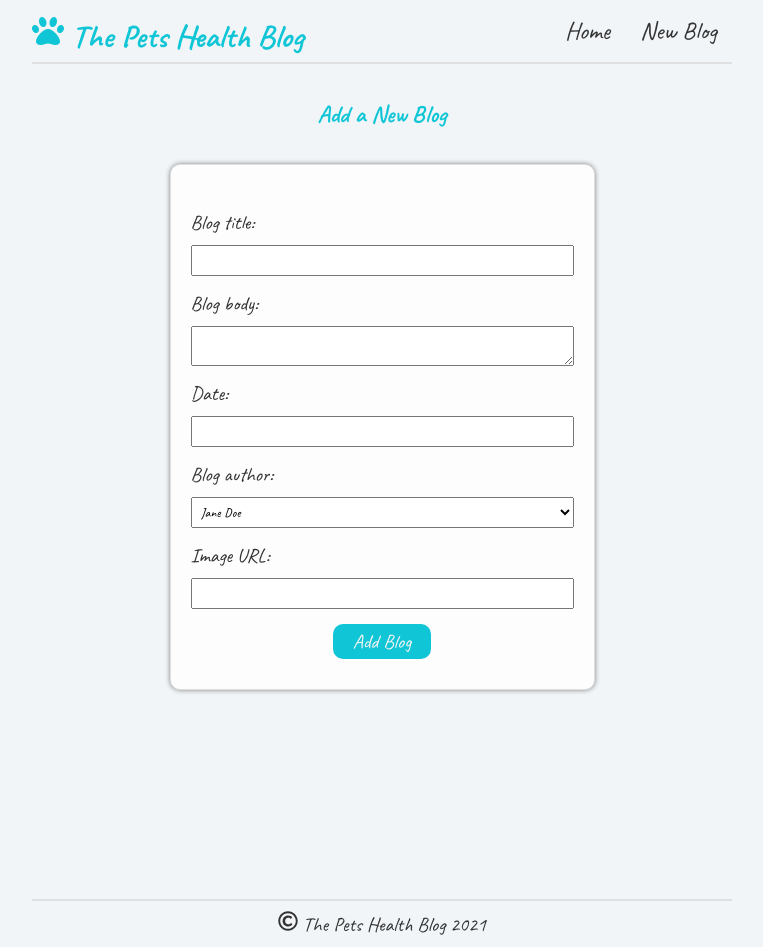
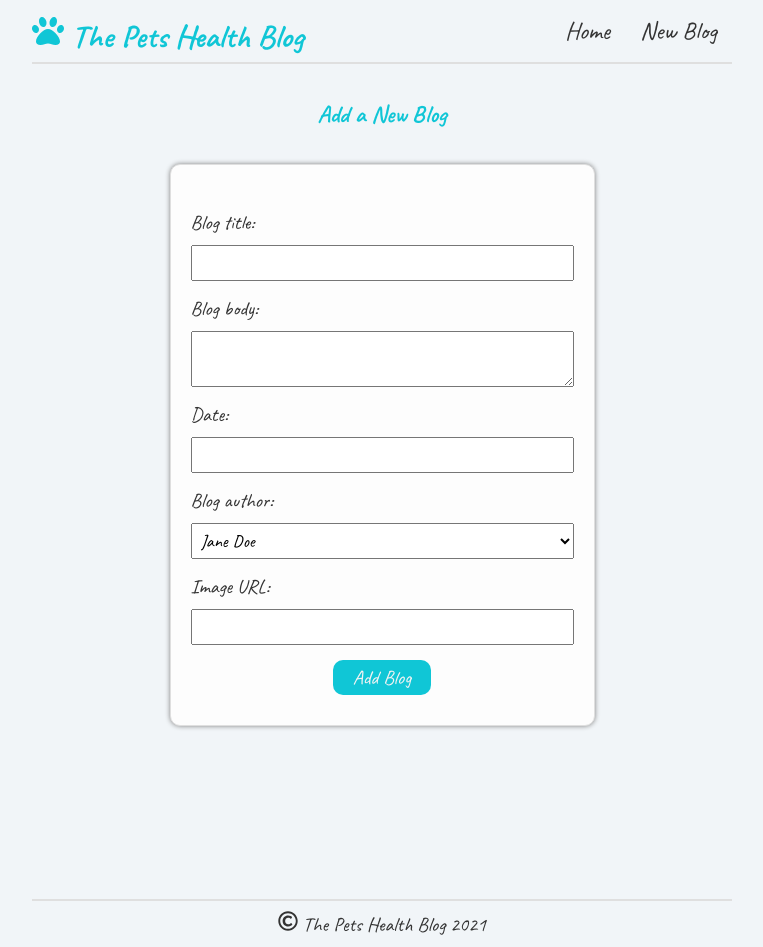
Before and after one commit to Malgorzata-Niemczyk/blog-app-react, a React (Create React App) app: page /create-blog in a window 1280 px wide. Shown: the whole page, without its empty margins (258-1021 px from the left). Built offline with nearby package versions, Linux system fonts and the light colour scheme; the HTML template or start-up script is replaced by a standard one.

Commit message:
adjust the top and bottom padding of the .create__blog form selector; increase the font-size of the input, select and text area element that are within the form for creating a new blog

```diff
--- a/src/index.css
+++ b/src/index.css
@@ -208,7 +208,7 @@ footer p {
   flex-direction: column;
   justify-content: center;
   max-width: 425px;
-  margin: 0 auto;
+  margin: 20px auto;
   padding: 30px 20px;
   border: 1px solid rgb(223, 223, 223);
   border-radius: 10px;
@@ -222,8 +222,9 @@ footer p {
   font-size: 20px;
 }
 
-.create__blog form input, .create__blog form select {
+.create__blog form input, .create__blog form textarea, .create__blog form select {
   padding: 5px;
+  font-size: 18px;
 }
 
 .create__blog button {
```
